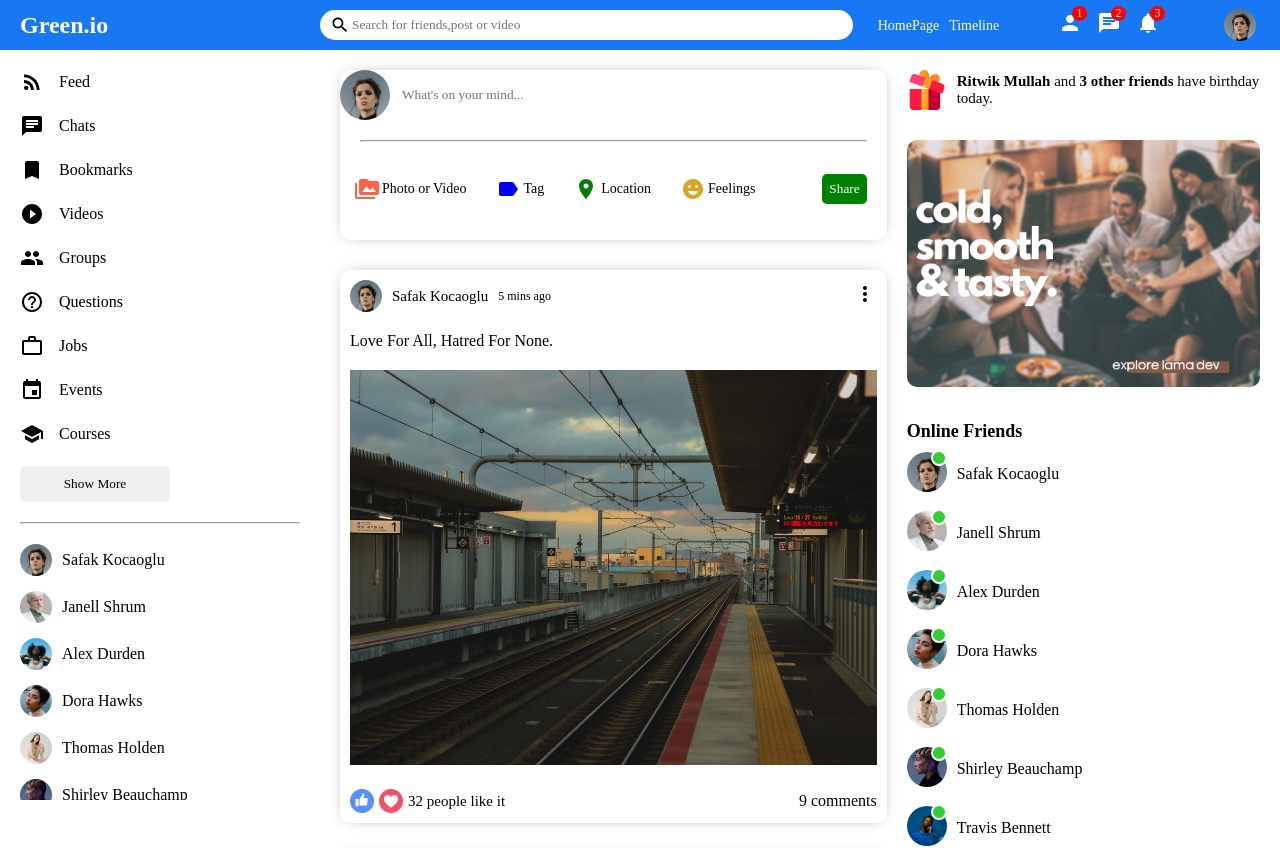
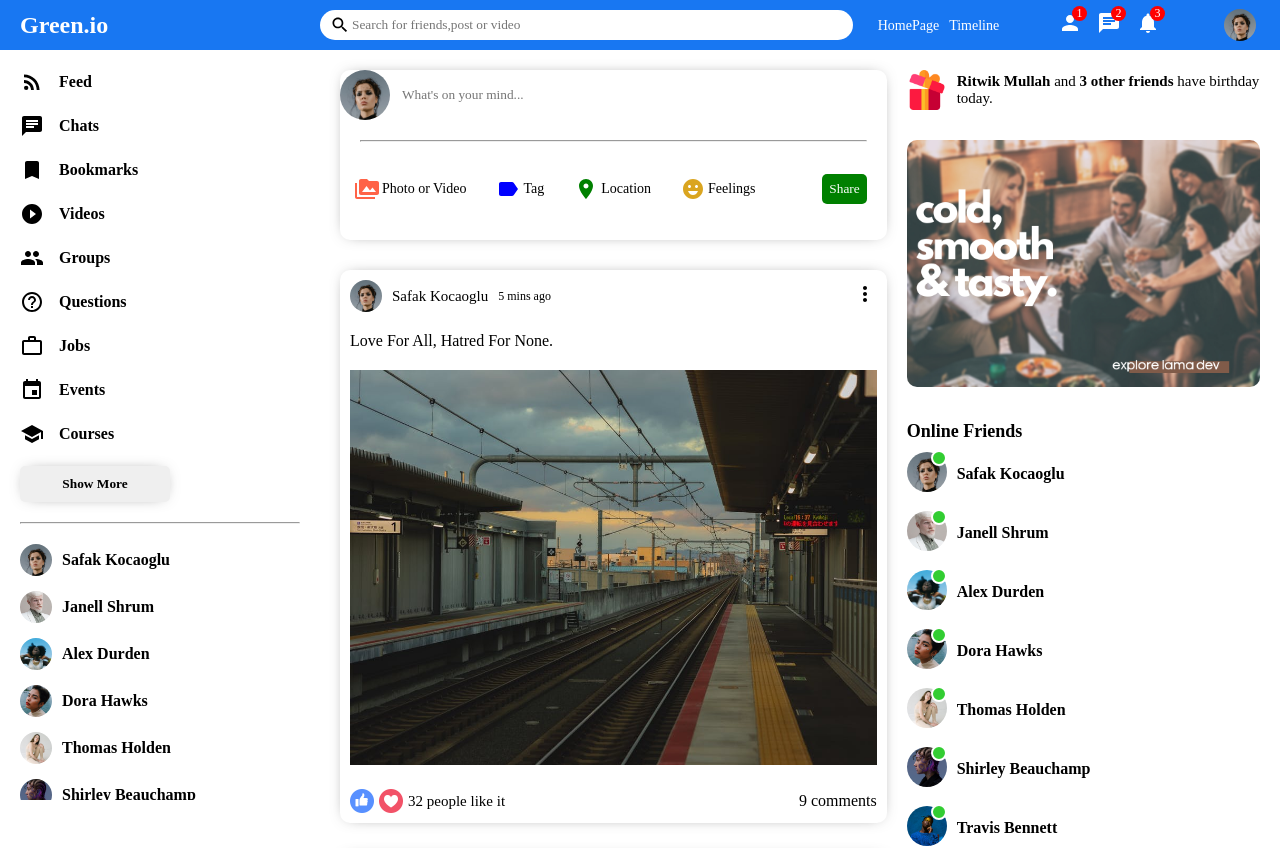
Before and after one commit to 1398abhisingh911/social-media-app-mern, a React (Create React App) app in the folder client/: page / in a window 1280 px wide. Shown: the top 848 px of the page. Built offline with nearby package versions, Linux system fonts and the light colour scheme.

Commit message:
CSS Modifications done

```diff
--- a/client/src/components/closeFriend/closeFriend.css
+++ b/client/src/components/closeFriend/closeFriend.css
@@ -2,6 +2,7 @@
     display: flex;
     align-items: center;
     margin-bottom: 15px;
+    font-weight: 700;
 }
 
 .sidebarFriendImg {
--- a/client/src/components/online/online.css
+++ b/client/src/components/online/online.css
@@ -17,7 +17,7 @@
 }
 
 .rightbarUsername {
-    font-weight: 500;
+    font-weight: 700;
 }
 
 .rightbarFriend {
--- a/client/src/components/sidebar/sidebar.css
+++ b/client/src/components/sidebar/sidebar.css
@@ -3,7 +3,8 @@
     height: calc(100vh - 50px);
     overflow-y: scroll;
     position: sticky;
-    top: 50px
+    top: 50px;
+    font-weight: 600;
 }
 
 ::-webkit-scrollbar {
@@ -43,7 +44,9 @@
     border: none;
     padding: 10px;
     border-radius: 5px;
-    font-weight: 500;
+    font-weight: 700;
+    -webkit-box-shadow: 0px 0px 16px 8px rgba(0, 0, 0, 0.68);
+    box-shadow: 0px 0px 16px -8px rgba(0, 0, 0, 0.68);
 }
 
 .sidebarHr {
```
